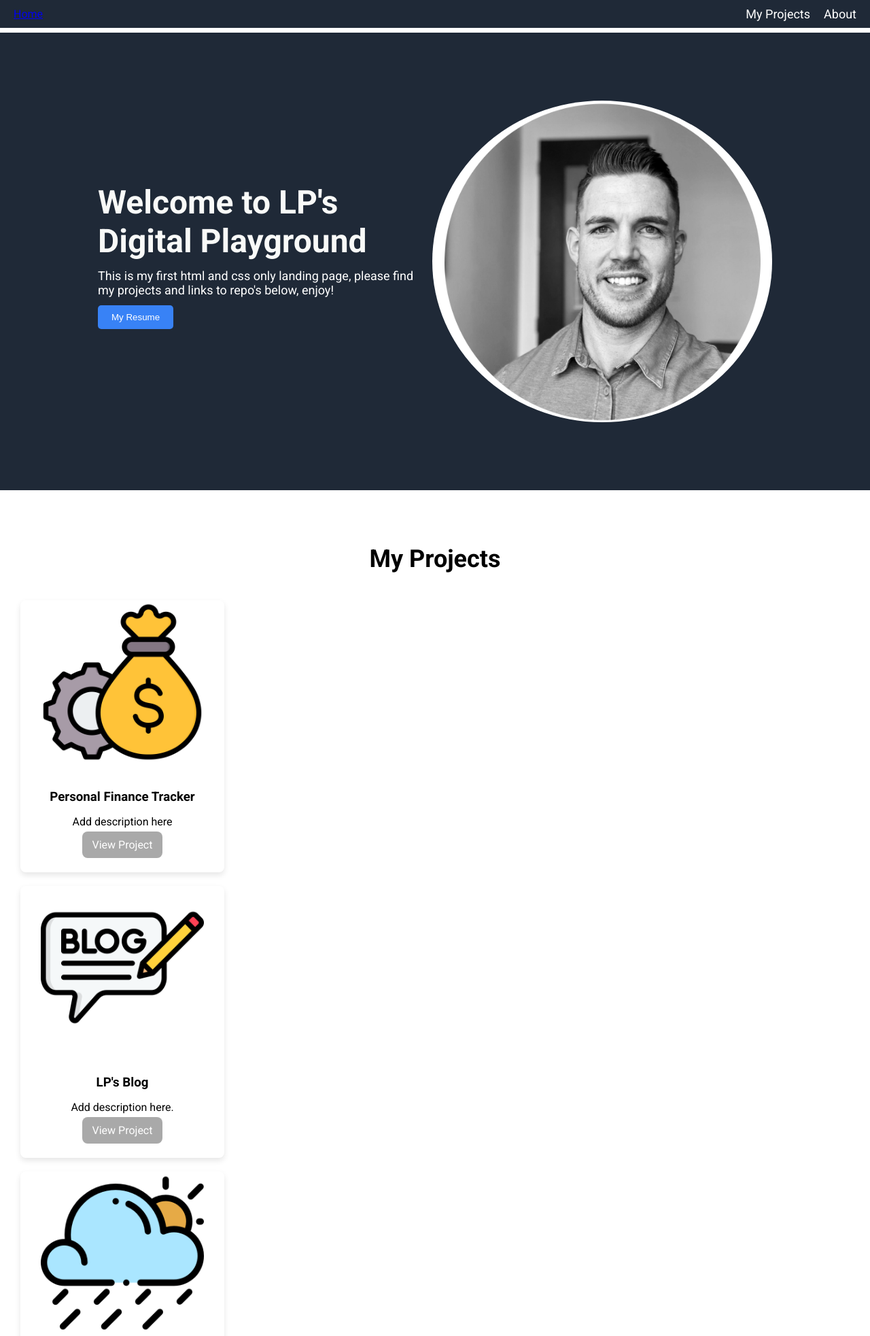
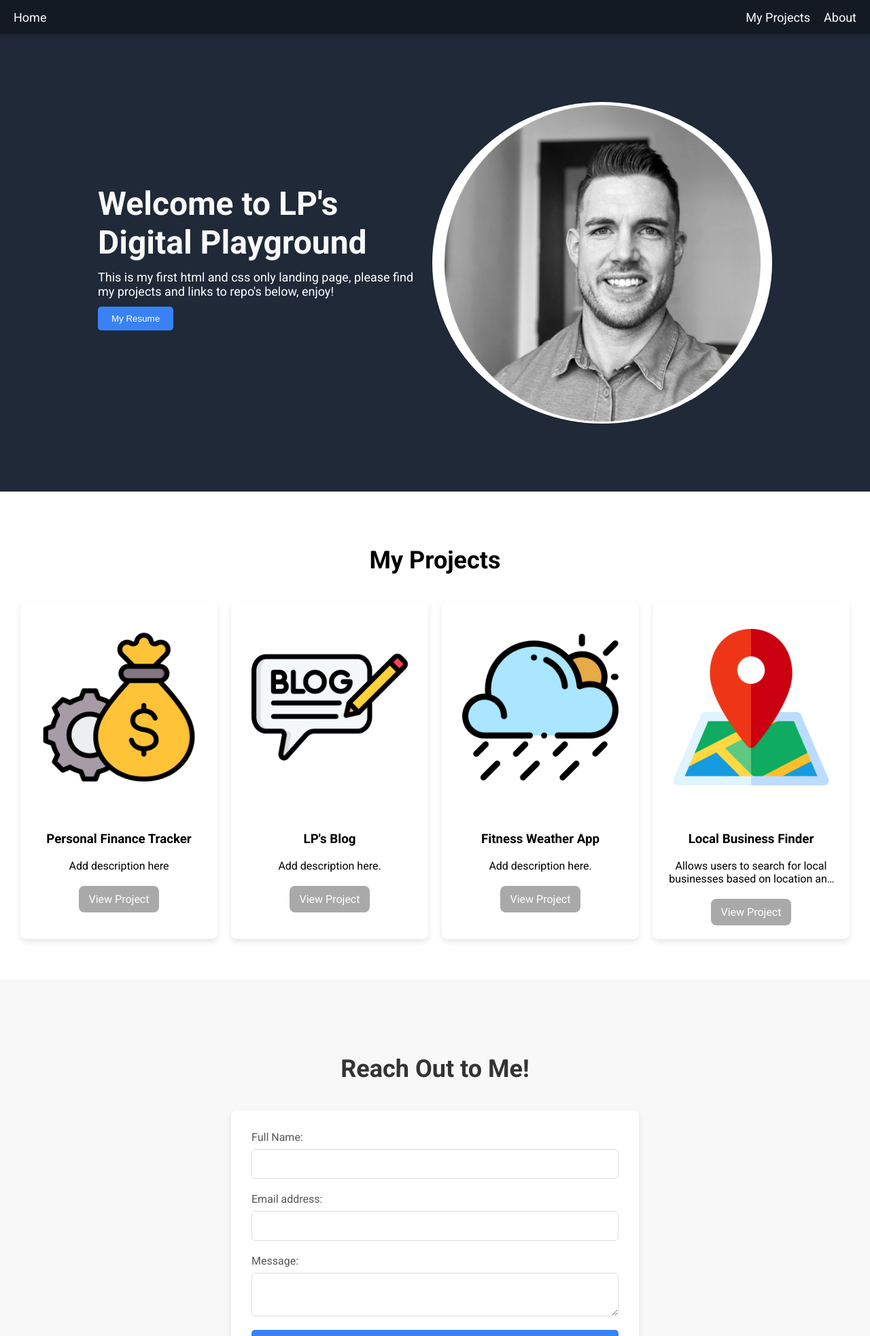
Before and after one commit to PyLou317/Django_portfolio_site, a Django app: page / in a window 1280 px wide. Shown: the top 1965 px of the page at 68% size. Run offline with Django 5.2, Linux system fonts and the light colour scheme; data comes from the database, SQL or seed files in the repository.

Commit message:
fixed nav bar and project cards css

```diff
--- a/static/css/main.css
+++ b/static/css/main.css
@@ -8,27 +8,33 @@ body {
     margin: 0;
     font-family: 'Roboto', sans-serif;
     min-height: 100vh; /* Ensure footer sticks to bottom */
-    padding-top: 48px; /* Add padding for fixed navbar */
+    padding-top: 50px; /* Add padding for fixed navbar */
 }
 
 .nav-bar {
+    position: fixed; /* Make the navbar fixed */
     display: flex;
     justify-content: space-between;
     align-items: center;
     padding: 10px 20px;
-    background-color: #1f2937;
+    background-color: #131a23;
     color: white;
-    position: fixed; /* Make the navbar fixed */
     top: 0;
     left: 0;
     width: 100%;
+    height: 50px;
     z-index: 100;
-    /* box-shadow: 0 2px 5px rgba(0, 0, 0, 0.2); */
+    box-shadow: 0 2px 5px rgba(0, 0, 0, 0.2);
 }
 
-.header-logo {
-    font-size: 24px;
-    font-weight: bold;
+.nav-bar a {
+    color: white;
+    text-decoration: none;
+    font-size: 18px;
+}
+
+.nav-bar a:hover {
+    font-size: 19px;
 }
 
 .header-links ul{
@@ -49,7 +55,7 @@ body {
 }
 
 .header-links a:hover {
-  text-decoration: underline; /* Add underline on hover */
+  font-size: 19px;
 }
 
 .hero-banner {
@@ -122,25 +128,32 @@ body {
 
 .project-list {
     display: flex;
-    flex-direction: column;
+    flex-direction: row;
     justify-content: space-around;
 }
 
 .project-card {
   display: flex; /* Use flexbox for the card itself */
   flex-direction: column;
-  width: calc(300px); /* Adjust width for 3 columns with margins */
-  min-height: 400px; /* Set a minimum height for all cards */
-  max-height: 400px;
+  width: calc(25% - 20px); /* Adjust width for 4 columns with margins */
+  min-height: 350px; /* Set a minimum height for all cards */
   margin: 10px;
+  padding-top: 10px;
+  padding-bottom: 10px;
   border-radius: 8px;
   overflow: hidden;
   box-shadow: 0 4px 8px rgba(0, 0, 0, 0.1);
   transition: transform 0.3s ease, box-shadow 0.3s ease;
 }
 
+.project-card:hover {
+  transform: translateY(-5px); /* Move the card slightly upwards */
+  box-shadow: 0 8px 15px rgba(0, 0, 0, 0.2); /* Increase the shadow size */
+}
+
 .project-card img {
-  max-width: 80%;
+  max-width: 100%;
+  padding: 30px;
   margin: auto;
   height: auto;
   object-fit: cover;
@@ -152,12 +165,8 @@ body {
   flex-grow: 1; /* Allow text area to grow and fill remaining space */
 }
 
-.project-card h3 {
-  margin-bottom: 10px;
-}
-
 .project-card p {
-  margin-bottom: 15px;
+  margin-bottom: 30px;
   overflow: hidden;
   text-overflow: ellipsis;
   display: -webkit-box;
```
